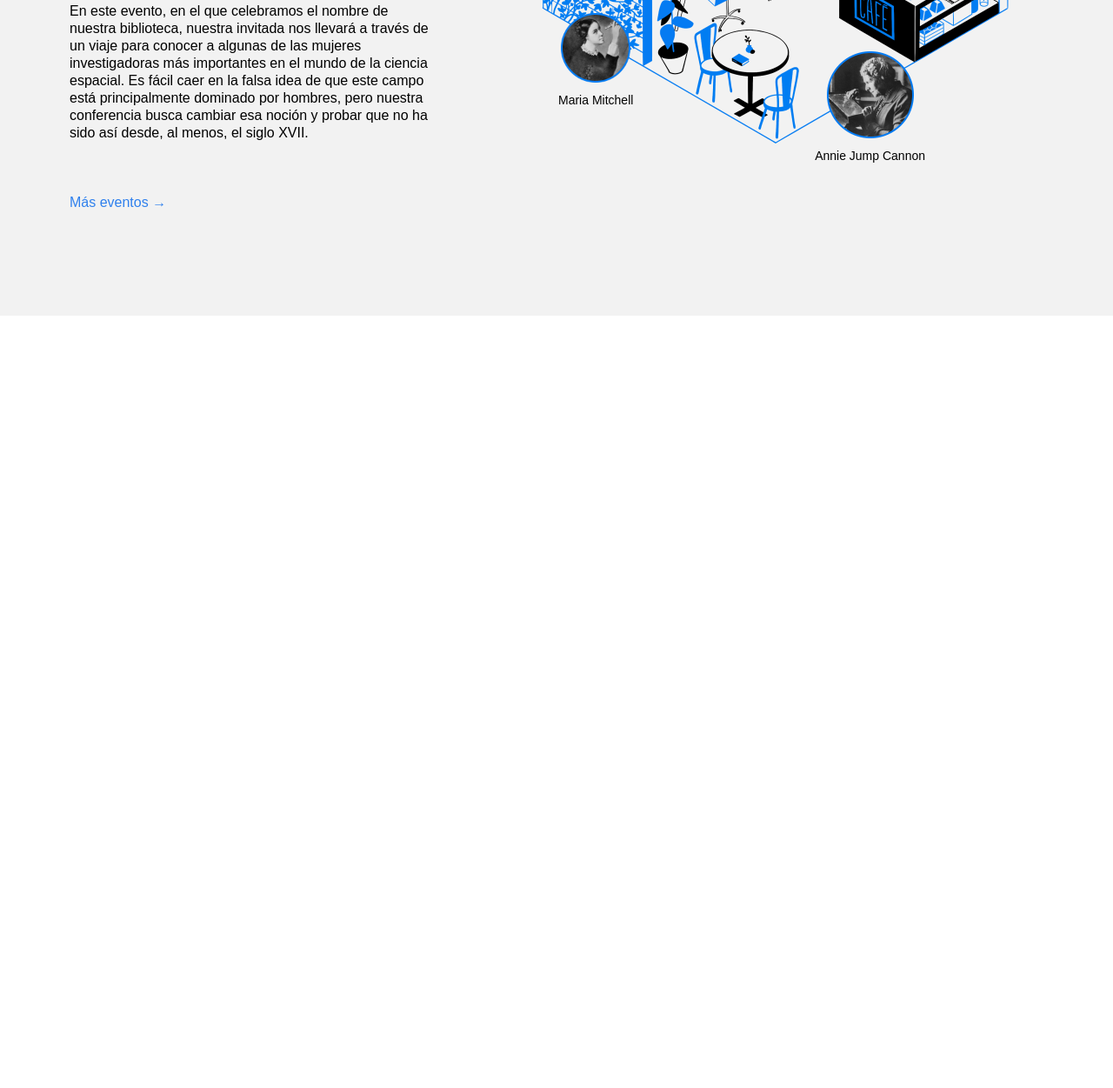
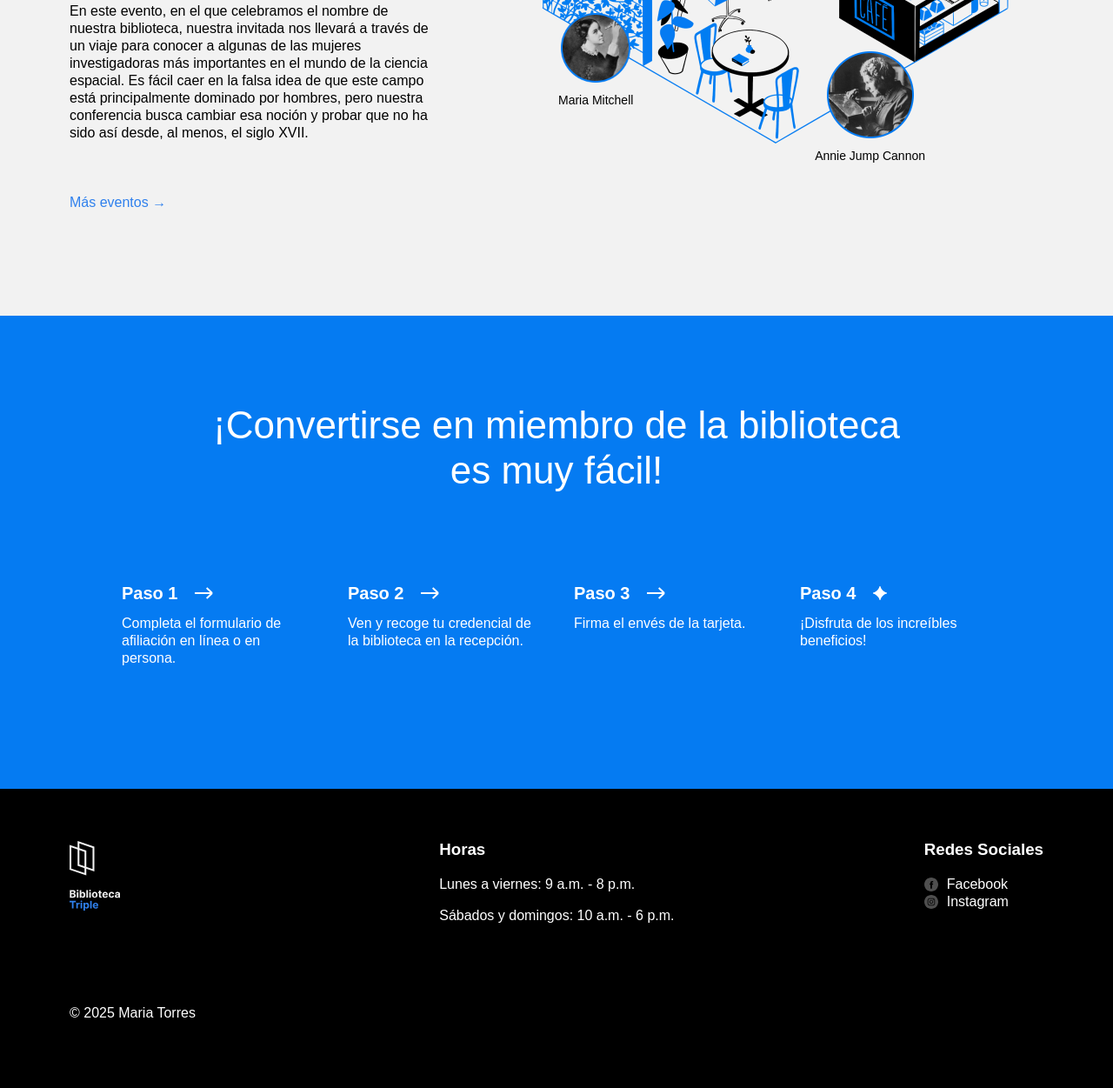
Before and after one commit to Mar-jtorres/web_project_library_es, a plain HTML site: page index.html in a window 1280 px wide. Shown: the part 2595-3846 px from the top of the page at 87% size. Before the commit the page ends 2958 px from the top, so only its background shows below. Drawn offline with Linux system fonts and the light colour scheme.

Commit message:
terminando footer

```diff
--- a/index.html
+++ b/index.html
@@ -1,6 +1,5 @@
 <!DOCTYPE html>
 <html lang="es">
-
   <head>
     <meta charset="UTF-8" />
     <meta name="viewport" content="width=device-width, initial-scale=1.0" />
@@ -12,37 +11,49 @@
 
   <body>
     <div class="page">
-
       <header class="header">
         <nav class="nav">
-
-        <img src="./images/logo.svg" alt="Logotipo de la Biblioteca Triple Peaks" class="nav__logo" />
+          <img
+            src="./images/logo.svg"
+            alt="Logotipo de la Biblioteca Triple Peaks"
+            class="nav__logo"
+          />
 
           <ul class="nav__links">
             <li>
-            <a class="nav__link" href="#staff">Los preferidos de nuestro staff</a>
+              <a class="nav__link" href="#staff"
+                >Los preferidos de nuestro staff</a
+              >
             </li>
             <li>
-            <a href="#eventos" class="nav__link">Eventos</a>
+              <a class="nav__link" href="#events">Eventos</a>
             </li>
             <li>
-            <a class="nav__link">Conviértete en miembro</a>
+              <a class="nav__link" href="#membership">Conviértete en miembro</a>
             </li>
             <li>
-            <a class="nav__link">Contactos</a>
+              <a class="nav__link" href="#footer">Contactos</a>
             </li>
           </ul>
         </nav>
 
         <div class="header__content">
           <div>
-          <h1 class="header__title">Bienvenidos a la biblioteca Triple Peaks</h1>
+            <h1 class="header__title">
+              Bienvenidos a la biblioteca Triple Peaks
+            </h1>
             <p class="header__description">
-            ¡Nos complace abrir las puertas de nuestra biblioteca a todos! Ven y amplía tus conocimientos sobre desarrollo, o simplemente
-            ven a trabajar o estudiar con nosotros. ¡Este es un lugar genial para estudiantes!
+              ¡Nos complace abrir las puertas de nuestra biblioteca a todos! Ven
+              y amplía tus conocimientos sobre desarrollo, o simplemente ven a
+              trabajar o estudiar con nosotros. ¡Este es un lugar genial para
+              estudiantes!
             </p>
           </div>
-        <img src="./images/inside_the_library.png" alt="Ilustración 'Dentro de la biblioteca' " class="header__image" />
+          <img
+            src="./images/inside_the_library.png"
+            alt="Ilustración 'Dentro de la biblioteca' "
+            class="header__image"
+          />
         </div>
 
         <div class="header__footer">
@@ -50,75 +61,79 @@
         </div>
       </header>
 
-
       <main class="content">
         <section class="staff" id="staff">
-
           <h2 class="staff__title">Los preferidos de nuestros lectores</h2>
           <p class="staff__subtitle">Que nuestros lectores y lectoras aman</p>
           <ul class="staff__cards">
-          <li class="card ">
+            <li class="card">
               <div class="card__content">
                 <h3 class="card__title">Anhelo de Vivir &#x1F4D6;</h3>
-              <p class="card__text">Una novela biográfica sobre la vida intensa y trágica de Vincent van Gogh, basada en sus cartas reales. Muestra
-                su lucha contra la pobreza, la soledad y la incomprensión, así como su pasión por el arte y su búsqueda desesperada
-                de sentido. Es un retrato conmovedor de un genio que vivió para pintar, aun sin ser valorado en vida.
-
+                <p class="card__text">
+                  Una novela biográfica sobre la vida intensa y trágica de
+                  Vincent van Gogh, basada en sus cartas reales. Muestra su
+                  lucha contra la pobreza, la soledad y la incomprensión, así
+                  como su pasión por el arte y su búsqueda desesperada de
+                  sentido. Es un retrato conmovedor de un genio que vivió para
+                  pintar, aun sin ser valorado en vida.
                 </p>
-              <p class="card__footer">
-                Irving Stone
-              </p>
+                <p class="card__footer">Irving Stone</p>
               </div>
             </li>
 
             <li class="card">
               <div class="card__content">
-              <h3 class="card__title">
-                10 Negritos &#x1F480;
-              </h3>
-              <p class="card__text">Diez personas son invitadas a una isla misteriosa. Uno a uno, comienzan a morir según una vieja canción infantil.
-                Sin forma de escapar y sin saber quién es el asesino, la tensión crece. Un clásico del suspenso que mantiene
-                el misterio hasta la última página.
+                <h3 class="card__title">10 Negritos &#x1F480;</h3>
+                <p class="card__text">
+                  Diez personas son invitadas a una isla misteriosa. Uno a uno,
+                  comienzan a morir según una vieja canción infantil. Sin forma
+                  de escapar y sin saber quién es el asesino, la tensión crece.
+                  Un clásico del suspenso que mantiene el misterio hasta la
+                  última página.
                 </p>
-              <p class="card__footer">
-                Agatha Christie
-              </p>
+                <p class="card__footer">Agatha Christie</p>
               </div>
             </li>
 
             <li class="card">
               <div class="card__content">
-              <h3 class="card__title">
-                El Hobbit &#x1F409;
-              </h3>
-              <p class="card__text"> Bilbo Bolsón, un hobbit acomodado y amante de la tranquilidad, ve su vida alterada cuando el mago Gandalf lo
-                elige para acompañar a trece enanos en una peligrosa misión: recuperar el reino perdido de Erebor y su tesoro,
-                custodiado por el temible dragón Smaug. A lo largo del viaje, Bilbo se enfrenta a trolls, trasgos, elfos
-                y arañas gigantes, y encuentra un misterioso anillo con poderes mágicos.</p>
+                <h3 class="card__title">El Hobbit &#x1F409;</h3>
+                <p class="card__text">
+                  Bilbo Bolsón, un hobbit acomodado y amante de la tranquilidad,
+                  ve su vida alterada cuando el mago Gandalf lo elige para
+                  acompañar a trece enanos en una peligrosa misión: recuperar el
+                  reino perdido de Erebor y su tesoro, custodiado por el temible
+                  dragón Smaug. A lo largo del viaje, Bilbo se enfrenta a
+                  trolls, trasgos, elfos y arañas gigantes, y encuentra un
+                  misterioso anillo con poderes mágicos.
+                </p>
                 <p class="card__footer">J.R.R Tolkien</p>
               </div>
             </li>
 
             <li class="card">
               <div class="card__content card-scroll">
-              <h3 class="card__title">
-                El jorobado de Notre Dame &#x1F3F0;
-              </h3>
+                <h3 class="card__title">El jorobado de Notre Dame &#x1F3F0;</h3>
                 <p class="card__text">
-                En el corazón del París medieval, Quasimodo, el campanero jorobado y sordo de la catedral de Notre Dame, vive marginado por
-                su deformidad. Criado por el cruel archidiácono Frollo, su vida cambia al enamorarse de Esmeralda, una joven
-                gitana de gran belleza y bondad. La historia entrelaza los destinos de varios personajes atrapados entre
-                el amor, la obsesión, la justicia y la tragedia. A través de ellos, Victor Hugo critica la intolerancia,
-                el poder religioso y la injusticia social, mostrando cómo la verdadera monstruosidad no está en el exterior,
-                sino en el corazón humano.
+                  En el corazón del París medieval, Quasimodo, el campanero
+                  jorobado y sordo de la catedral de Notre Dame, vive marginado
+                  por su deformidad. Criado por el cruel archidiácono Frollo, su
+                  vida cambia al enamorarse de Esmeralda, una joven gitana de
+                  gran belleza y bondad. La historia entrelaza los destinos de
+                  varios personajes atrapados entre el amor, la obsesión, la
+                  justicia y la tragedia. A través de ellos, Victor Hugo critica
+                  la intolerancia, el poder religioso y la injusticia social,
+                  mostrando cómo la verdadera monstruosidad no está en el
+                  exterior, sino en el corazón humano.
                 </p>
                 <p class="card__footer">Victor Hugo</p>
               </div>
             </li>
-        </ul>-->
+          </ul>
+          -->
         </section>
         <!--empieza aqui-->
-      <section class="events" id="eventos">
+        <section class="events" id="events">
           <div class="events__content">
             <h2 class="events__heading">Próximos eventos:</h2>
             <h3 class="events__title">
@@ -145,51 +160,169 @@
               </div>
             </div>
             <p class="events__description">
-            En este evento, en el que celebramos el nombre de nuestra biblioteca, nuestra
-            invitada nos llevará a través de un viaje para conocer a algunas de las mujeres
-            investigadoras más importantes en el mundo de la ciencia espacial. Es
-            fácil caer en la falsa idea de que este campo está principalmente
-            dominado por hombres, pero nuestra conferencia busca cambiar esa noción y
-            probar que no ha sido así desde, al menos, el siglo
-            XVII.
+              En este evento, en el que celebramos el nombre de nuestra
+              biblioteca, nuestra invitada nos llevará a través de un viaje para
+              conocer a algunas de las mujeres investigadoras más importantes en
+              el mundo de la ciencia espacial. Es fácil caer en la falsa idea de
+              que este campo está principalmente dominado por hombres, pero
+              nuestra conferencia busca cambiar esa noción y probar que no ha
+              sido así desde, al menos, el siglo XVII.
             </p>
             <a href="#" class="events__more">Más eventos &rarr;</a>
           </div>
           <div class="events__cover">
-          <img src="./images/web_project_3_images/cafe.png" alt="imagen café" class="events__image">
+            <img
+              src="./images/web_project_3_images/cafe.png"
+              alt="imagen café"
+              class="events__image"
+            />
             <div class="person person_name_feynman">
               <p class="person__caption">Joan Feynman</p>
-            <img src="./images/web_project_3_images/person_feynman.png"
-            alt="foto de Feynman" class="person__image person__image_size_l">
+              <img
+                src="./images/web_project_3_images/person_feynman.png"
+                alt="foto de Feynman"
+                class="person__image person__image_size_l"
+              />
             </div>
             <div class="person person_name_burbidge">
               <p class="person__caption">Margaret Burbidge</p>
-            <img src="./images/web_project_3_images/person_burbidge.png"
-            alt="foto de Burbidge" class="person__image person__image_size_m">
+              <img
+                src="./images/web_project_3_images/person_burbidge.png"
+                alt="foto de Burbidge"
+                class="person__image person__image_size_m"
+              />
             </div>
             <div class="person person_name_cannon">
-
-            <img src="./images/web_project_3_images/person_cannon.png"
-            alt="Foto de Cannon" class="person__image person__image_size_m">
+              <img
+                src="./images/web_project_3_images/person_cannon.png"
+                alt="Foto de Cannon"
+                class="person__image person__image_size_m"
+              />
               <p class="person__caption">Annie Jump Cannon</p>
             </div>
             <div class="person person_name_mitchell">
-
-            <img src="./images/web_project_3_images/person_mitchell.png"
-            alt="foto de Mitchell" class="person__image person__image_size_s">
+              <img
+                src="./images/web_project_3_images/person_mitchell.png"
+                alt="foto de Mitchell"
+                class="person__image person__image_size_s"
+              />
               <p class="person__caption">Maria Mitchell</p>
             </div>
             <div class="person person_name_tarter">
               <p class="person__caption">Jill Tarter</p>
-            <img src="./images/web_project_3_images/person_tarter.png"
-            alt="foto de tarter" class="person__image person__image_size_m">
+              <img
+                src="./images/web_project_3_images/person_tarter.png"
+                alt="foto de tarter"
+                class="person__image person__image_size_m"
+              />
             </div>
           </div>
-
-
         </section>
+        <!--nueva seccion membership-->
+        <section class="membership" id="membership">
+          <h2 class="membership__title">
+            ¡Convertirse en miembro de la biblioteca es muy fácil!
+          </h2>
+          <ul class="membership__steps">
+            <li class="step">
+              <h3 class="step__title">
+                Paso 1
+                <img
+                  src="./images/web_project_3_images/icon_step_forward.svg"
+                  alt="icon forward"
+                  class="step__icon"
+                />
+              </h3>
+              <p class="step__description">
+                Completa el formulario de afiliación en línea o en persona.
+              </p>
+            </li>
+            <li class="step">
+              <h3 class="step__title">
+                Paso 2
+                <img
+                  src="./images/web_project_3_images/icon_step_forward.svg"
+                  alt="icon forward"
+                  class="step__icon"
+                />
+              </h3>
+              <p class="step__description">
+                Ven y recoge tu credencial de la biblioteca en la recepción.
+              </p>
+            </li>
+            <li class="step">
+              <h3 class="step__title">
+                Paso 3
+                <img
+                  src="./images/web_project_3_images/icon_step_forward.svg"
+                  alt="icon forward"
+                  class="step__icon"
+                />
+              </h3>
+              <p class="step__description">Firma el envés de la tarjeta.</p>
+            </li>
+            <li class="step">
+              <h3 class="step__title">
+                Paso 4
+                <img
+                  src="./images/web_project_3_images/icon_step_finish.svg"
+                  alt="icon finish"
+                  class="step__icon"
+                />
+              </h3>
+              <p class="step__description">
+                ¡Disfruta de los increíbles beneficios!
+              </p>
+            </li>
+          </ul>
+        </section>
+        <footer class="footer" id="footer">
+          <div class="footer__columns">
+            <div class="footer__column">
+              <img
+                src="./images/web_project_3_images/logo_white.svg"
+                alt="logo"
+                class="footer__logo"
+              />
+            </div>
+            <div class="footer__column footer__column_content_hours">
+              <h3 class="footer__column-heading">Horas</h3>
+              <ul class="footer__list">
+                <li class="footer__list-item">
+                  <p>Lunes a viernes: 9 a.m. - 8 p.m.</p>
+                </li>
+                <li class="footer__list-item">
+                  <p>Sábados y domingos: 10 a.m. - 6 p.m.</p>
+                </li>
+              </ul>
+            </div>
+            <div class="footer__column footer__column_content_social">
+              <h3 class="footer__column-heading">Redes Sociales</h3>
+              <ul class="footer__list">
+                <li class="footer__list-item">
+                  <img
+                    src="./images/web_project_3_images/facebook_white.svg"
+                    alt="logo facebook"
+                    class="footer__social-icon"
+                  />
+                  <a href="#" class="footer__column-link">Facebook</a>
+                </li>
+                <li class="footer__list-item">
+                  <img
+                    src="./images/web_project_3_images/instagram_white.svg"
+                    alt="logo instagram"
+                    class="footer__social-icon"
+                  />
+                  <a href="#" class="footer__column-link">Instagram</a>
+                </li>
+              </ul>
+            </div>
+          </div>
+          <div class="footer__copyright">
+            <p>© 2025 Maria Torres</p>
+          </div>
+        </footer>
       </main>
     </div>
   </body>
-
 </html>
```
Lines whose indentation alone changed are shown as unchanged.
